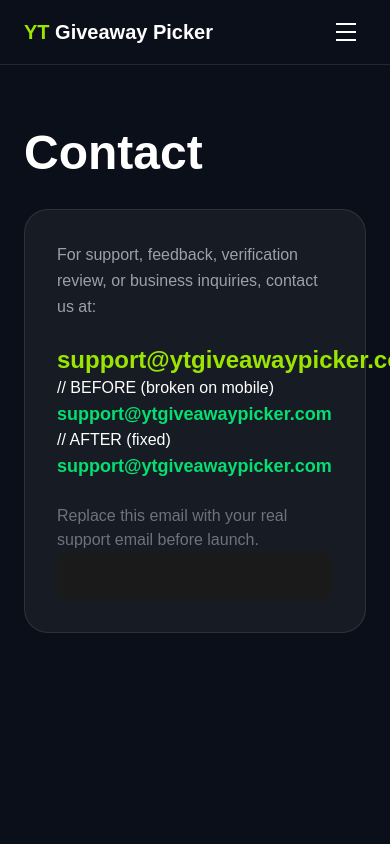
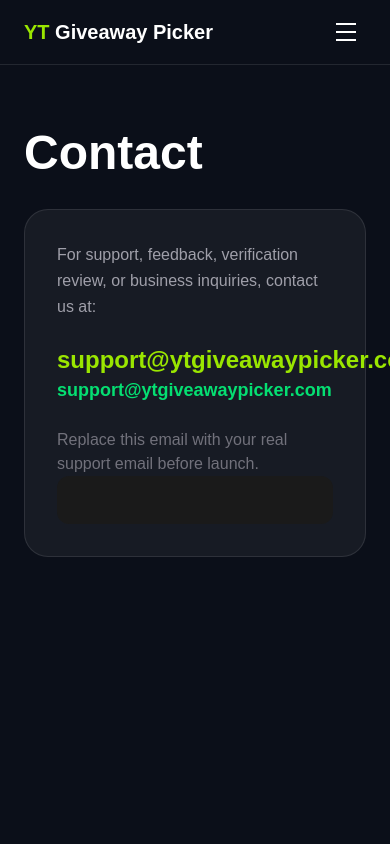
Before and after one commit to stratiqdigital-ca/yt-comment-picker, a Next.js app: page /contact in a window 390 px wide. Shown: the top 844 px of the page. Built offline with nearby package versions, Linux system fonts and the light colour scheme.

Commit message:
Fix contact Page in mobile view

```diff
--- a/app/contact/page.tsx
+++ b/app/contact/page.tsx
@@ -17,15 +17,10 @@ export default function ContactPage() {
 
           <p className="mt-6 text-2xl font-black text-lime-400">
             support@ytgiveawaypicker.com
-          </p>// BEFORE (broken on mobile)
-           <p className="text-green-400 font-semibold text-lg">
-             support@ytgiveawaypicker.com
-               </p>
-
-               // AFTER (fixed)
-               <p className="text-green-400 font-semibold text-lg break-all overflow-wrap-anywhere">
-                support@ytgiveawaypicker.com
-                 </p>
+          </p>
+          <p className="text-green-400 font-semibold text-lg break-all overflow-wrap-anywhere">
+            support@ytgiveawaypicker.com
+            </p>
 
           <p className="mt-6 text-zinc-500">
             Replace this email with your real support email before launch.
```
